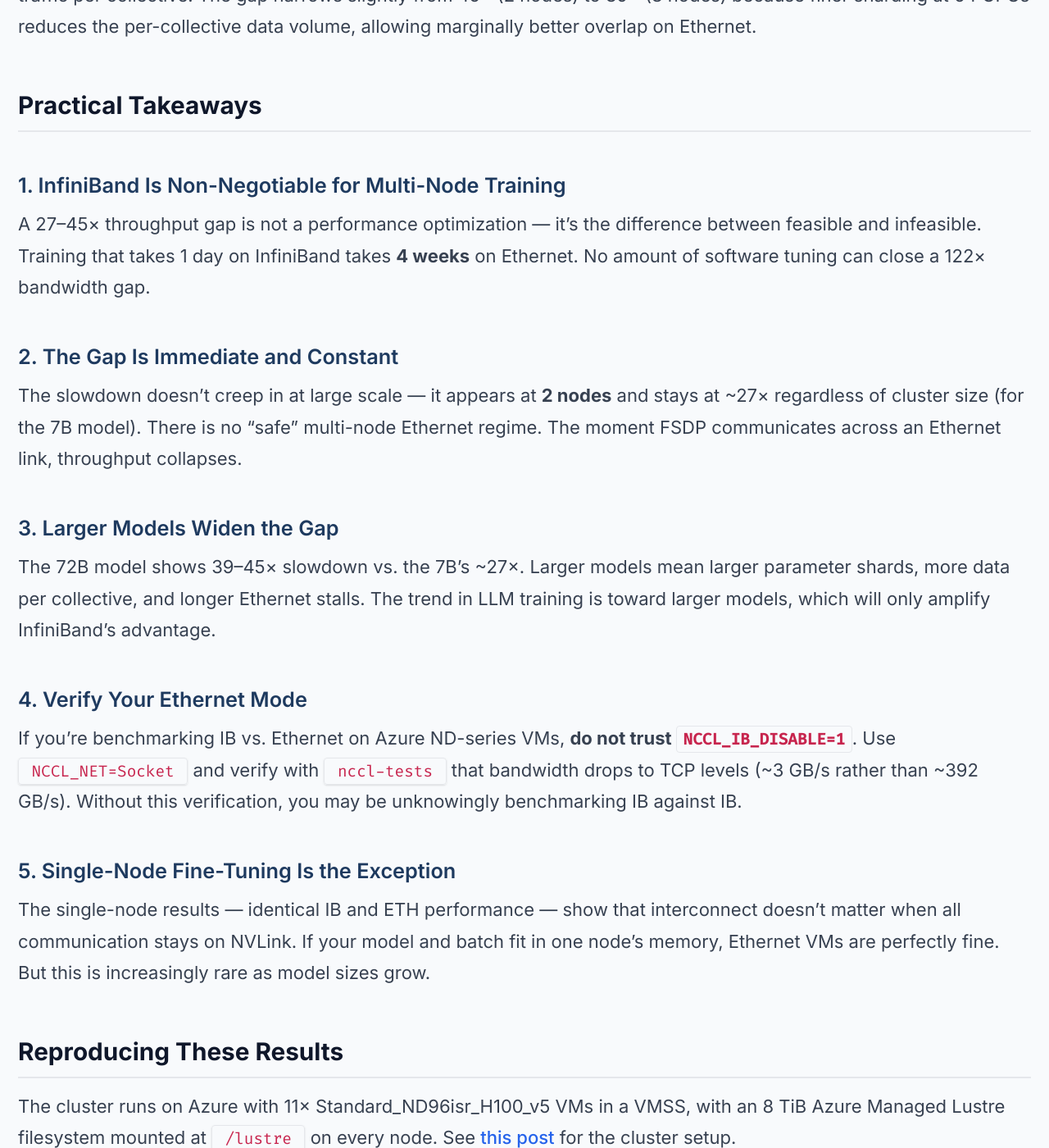
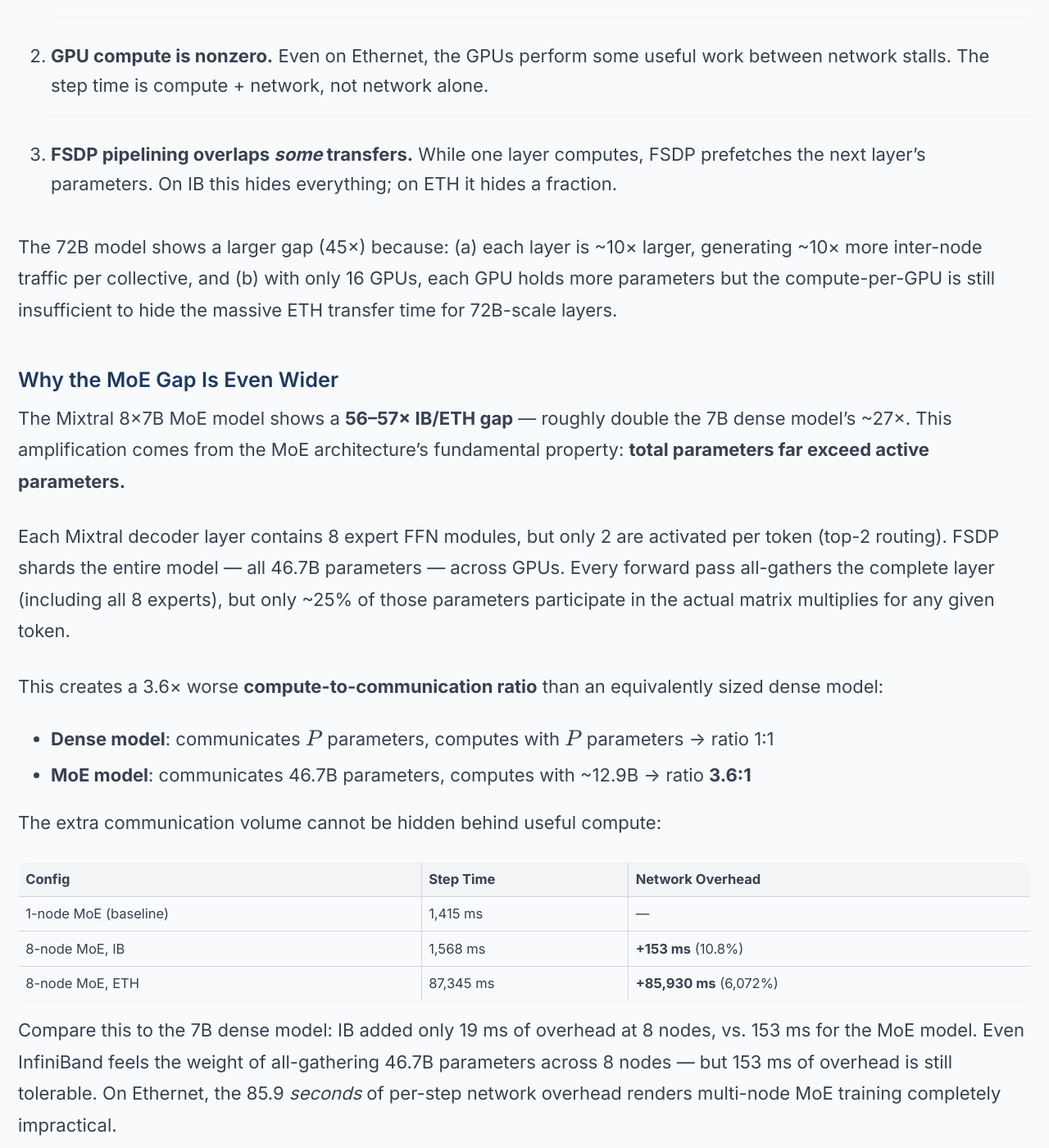
Before and after one commit to JingchaoZhang/JingchaoZhang.github.io, a Jekyll site: the page built from _posts/2026-02-15-IB vs Ethernet Fine-Tuning at Scale.md, in a window 1280 px wide and 1400 px high, scrolled down 11331 px. Shown: the whole window at 82% size. Built offline with Jekyll 4.4.1, drawn with Linux system fonts in a browser that asks for light colours; comment, search, counter and statistics services are not loaded; some of the changed text lies outside the part shown.

Commit message:
Add Mixtral 8x7B MoE benchmark results (56-57× IB/ETH gap)

````diff
--- a/_posts/2026-02-15-IB vs Ethernet Fine-Tuning at Scale.md
+++ b/_posts/2026-02-15-IB vs Ethernet Fine-Tuning at Scale.md
@@ -16,9 +16,9 @@
 
 Azure's H100 GPU VMs (`Standard_ND96isr_H100_v5`) come equipped with 8× 400 Gb/s NDR InfiniBand — 3.2 Tbps of aggregate RDMA bandwidth per node. Everyone knows InfiniBand matters for distributed training. But how much does it *actually* matter — measured in throughput, not marketing?
 
-In this post, I benchmark InfiniBand (RDMA) against genuine Ethernet (TCP sockets) across two model sizes (Qwen2.5-7B and Qwen2.5-72B), scaling from 1 to 8 nodes (8–64 GPUs), using PyTorch FSDP on an 11-node Azure VMSS cluster with Azure Managed Lustre.
+In this post, I benchmark InfiniBand (RDMA) against genuine Ethernet (TCP sockets) across two dense models (Qwen2.5-7B and Qwen2.5-72B) and one Mixture-of-Experts model (Mixtral 8x7B), scaling from 1 to 8 nodes (8–64 GPUs), using PyTorch FSDP on an 11-node Azure VMSS cluster with Azure Managed Lustre.
 
-**The results are dramatic.** InfiniBand delivers **26–28× higher multi-node throughput** than Ethernet for the 7B model, and **39–45× higher** for the 72B model. InfiniBand adds 19 milliseconds of overhead to scale from 1 to 8 nodes. Ethernet adds 13.5 seconds. The gap is not subtle — it is the difference between training that scales and training that stalls.
+**The results are dramatic.** InfiniBand delivers **26–28× higher multi-node throughput** than Ethernet for the 7B dense model, **~45× higher** for the 72B dense model, and **56–57× higher** for the Mixtral 8x7B MoE model. The MoE architecture — with its expert routing and 46.7B total parameters sharded across nodes — is the most communication-intensive of the three, making InfiniBand even more critical.
 
 > **Correction:** An earlier version of this post reported near-identical IB and Ethernet performance using `NCCL_IB_DISABLE=1`. That environment variable [does not work](#the-nccl_ib_disable-bug) with NCCL 2.23.4 on Azure ND-series VMs — the RDMA network plugin ignores it entirely. All previous "Ethernet" results were actually running on InfiniBand. This update uses `NCCL_NET=Socket` to force genuine TCP sockets, [verified via nccl-tests](#the-nccl_ib_disable-bug).
 
@@ -34,8 +34,8 @@
 | **Nodes** | 11 (up to 8 used per experiment) |
 | **Shared storage** | Azure Managed Lustre, 8 TiB, mounted at `/lustre` |
 | **Container** | `nvcr.io/nvidia/pytorch:24.12-py3` (PyTorch 2.6.0a0, CUDA 12.6, NCCL 2.23.4) |
-| **Models** | Qwen2.5-7B (~14 GB), Qwen2.5-72B (~136 GB) in bf16 |
-| **Framework** | PyTorch FSDP with `size_based_auto_wrap_policy` |
+| **Models** | Qwen2.5-7B (~14 GB), Qwen2.5-72B (~136 GB), Mixtral-8x7B-v0.1 (~87 GB) in bf16 |
+| **Framework** | PyTorch FSDP (`size_based_auto_wrap_policy` for dense, `transformer_auto_wrap_policy` for MoE) |
 
 ### The `NCCL_IB_DISABLE` Bug
 
@@ -150,26 +150,37 @@
 | Nodes | GPUs | IB (tok/s) | ETH (tok/s) | IB / ETH |
 |-------|------|-----------|------------|----------|
 | 2 | 16 | 9,127 | 203 | **45.0×** |
-| 4 | 32 | 17,604 | 402 | **43.8×** |
-| 8 | 64 | 30,175 | 784 | **38.5×** |
 
-<canvas id="chart72bThroughput" width="700" height="400"></canvas>
+The 72B model shows an even larger gap: **45× at 2 nodes**, compared to 27× for the 7B model at the same node count. This is expected — the 72B model has 10× more parameters, generating proportionally more inter-node traffic per FSDP collective. A single training step takes 3.6 seconds on InfiniBand and **2 minutes 41 seconds** on Ethernet.
+
+### Mixtral 8x7B MoE (batch_size=1, seq_len=2048)
+
+Mixtral 8x7B is a **Mixture-of-Experts** (MoE) model: 46.7B total parameters across 32 decoder layers, each containing 8 expert FFN modules, with top-2 expert routing selecting ~12.9B active parameters per token. This architecture creates a distinctive FSDP challenge: the communication volume scales with the **total** parameter count (46.7B), but the useful compute per token scales with only the **active** subset (12.9B) — a 3.6× worse compute-to-communication ratio than an equivalently sized dense model.
+
+| Nodes | GPUs | IB (tok/s) | ETH (tok/s) | IB / ETH |
+|-------|------|-----------|------------|----------|
+| 1 | 8 | 11,577 | 11,634 | 1.0× |
+| 2 | 16 | 22,520 | 398 | **56.6×** |
+| 4 | 32 | 44,239 | 774 | **57.2×** |
+| 8 | 64 | 83,583 | 1,501 | **55.7×** |
+
+<canvas id="chartMoeThroughput" width="700" height="400"></canvas>
 <script>
-new Chart(document.getElementById('chart72bThroughput'), {
+new Chart(document.getElementById('chartMoeThroughput'), {
     type: 'bar',
     data: {
-        labels: ['2 nodes\n(16 GPU)', '4 nodes\n(32 GPU)', '8 nodes\n(64 GPU)'],
+        labels: ['1 node\n(8 GPU)', '2 nodes\n(16 GPU)', '4 nodes\n(32 GPU)', '8 nodes\n(64 GPU)'],
         datasets: [
             {
                 label: 'InfiniBand (RDMA)',
-                data: [9127, 17604, 30175],
+                data: [11577, 22520, 44239, 83583],
                 backgroundColor: 'rgba(54, 162, 235, 0.8)',
                 borderColor: 'rgba(54, 162, 235, 1)',
                 borderWidth: 1
             },
             {
                 label: 'Ethernet (TCP)',
-                data: [203, 402, 784],
+                data: [11634, 398, 774, 1501],
                 backgroundColor: 'rgba(255, 99, 132, 0.8)',
                 borderColor: 'rgba(255, 99, 132, 1)',
                 borderWidth: 1
@@ -179,7 +190,7 @@
     options: {
         responsive: true,
         plugins: {
-            title: { display: true, text: 'Qwen2.5-72B: Aggregate Throughput', font: { size: 16 } },
+            title: { display: true, text: 'Mixtral 8x7B MoE: Aggregate Throughput', font: { size: 16 } },
             legend: { position: 'top' }
         },
         scales: {
@@ -193,7 +204,9 @@
 });
 </script>
 
-The 72B model shows an even larger gap than the 7B — **39–45× across all node counts**, compared to ~27× for the 7B model. At 2 nodes, a single training step takes 3.6 seconds on InfiniBand and **2 minutes 41 seconds** on Ethernet. Even at 8 nodes, the Ethernet step time remains ~167 seconds — the additional GPUs reduce per-GPU work but cannot overcome the network bottleneck. InfiniBand scales from 9,127 → 17,604 → 30,175 tok/s across 2, 4, and 8 nodes — near-linear scaling with only modest per-GPU efficiency loss (570 → 550 → 471 tok/s/GPU).
+**The MoE model doubles the IB/ETH gap.** At 56–57× across all multi-node configurations, the MoE speedup is roughly **twice** the 7B dense model's 27× and exceeds even the 72B dense model's 45×. The single-node baseline is again identical (11,577 IB vs. 11,634 ETH), confirming the gap is purely an interconnect effect.
+
+InfiniBand scaling remains excellent: **97.3% efficiency at 2 nodes and 90.2% at 8 nodes** (relative to the single-node baseline of 11,577 tok/s). On Ethernet, per-GPU throughput collapses from 1,454 tok/s (1-node) to 23–25 tok/s (multi-node) — each GPU spends over 98% of its time waiting for network transfers.
 
 ### Per-GPU Efficiency
 
@@ -205,7 +218,7 @@
         labels: ['1 node\n(8 GPU)', '2 nodes\n(16 GPU)', '4 nodes\n(32 GPU)', '8 nodes\n(64 GPU)'],
         datasets: [
             {
-                label: '7B — InfiniBand',
+                label: '7B Dense — InfiniBand',
                 data: [8159, 8189, 8194, 7859],
                 borderColor: 'rgba(54, 162, 235, 1)',
                 backgroundColor: 'rgba(54, 162, 235, 0.1)',
@@ -214,7 +227,7 @@
                 pointRadius: 5
             },
             {
-                label: '7B — Ethernet',
+                label: '7B Dense — Ethernet',
                 data: [8154, 311, 295, 292],
                 borderColor: 'rgba(255, 99, 132, 1)',
                 backgroundColor: 'rgba(255, 99, 132, 0.1)',
@@ -224,8 +237,8 @@
                 pointRadius: 5
             },
             {
-                label: '72B — InfiniBand',
-                data: [null, 570, 550, 471],
+                label: 'MoE 8x7B — InfiniBand',
+                data: [1447, 1408, 1382, 1306],
                 borderColor: 'rgba(75, 192, 192, 1)',
                 backgroundColor: 'rgba(75, 192, 192, 0.1)',
                 borderWidth: 2,
@@ -233,8 +246,8 @@
                 pointRadius: 5
             },
             {
-                label: '72B — Ethernet',
-                data: [null, 13, 13, 12],
+                label: 'MoE 8x7B — Ethernet',
+                data: [1454, 25, 24, 23],
                 borderColor: 'rgba(255, 159, 64, 1)',
                 backgroundColor: 'rgba(255, 159, 64, 0.1)',
                 borderWidth: 2,
@@ -247,14 +260,14 @@
     options: {
         responsive: true,
         plugins: {
-            title: { display: true, text: 'Per-GPU Throughput (Both Models)', font: { size: 16 } },
+            title: { display: true, text: 'Per-GPU Throughput: Dense vs. MoE', font: { size: 16 } },
             legend: { position: 'top' }
         },
         scales: {
             y: {
                 type: 'logarithmic',
                 title: { display: true, text: 'Tokens/sec/GPU (log scale)' },
-                min: 10,
+                min: 15,
                 max: 10000,
                 ticks: { callback: function(v) { return v.toLocaleString(); } }
             }
@@ -263,7 +276,9 @@
 });
 </script>
 
-The per-GPU chart (log scale) reveals the scaling story clearly. **7B on InfiniBand** maintains ~8,100–8,200 tok/s per GPU from 1 to 4 nodes — near-perfect linear scaling — with only a 3.7% dip at 8 nodes. **7B on Ethernet** collapses from 8,154 (1-node) to ~300 (multi-node), where it flatlines. **72B on InfiniBand** holds 550–570 tok/s/GPU at 2–4 nodes with a modest drop to 471 at 8 nodes. **72B on Ethernet** is pinned at 12–13 tok/s/GPU — each GPU spends over 99% of its time waiting on the network rather than training.
+The per-GPU chart (log scale) reveals the scaling story clearly. For the 7B dense model, InfiniBand maintains ~8,100–8,200 tok/s per GPU from 1 to 4 nodes — **near-perfect linear scaling** — with only a 3.7% dip at 8 nodes. The MoE model follows the same pattern at lower absolute throughput (~1,400 tok/s per GPU on IB), reflecting the heavier per-token computation of the 46.7B-parameter architecture.
+
+On Ethernet, both models collapse: Qwen 7B from 8,154 to ~300 tok/s per GPU, Mixtral MoE from 1,454 to just 23–25 tok/s per GPU. The MoE collapse is more severe (98.3% loss vs. 96.4%) because the larger total parameter count amplifies network stalls relative to the useful compute.
 
 ### IB-to-ETH Speedup
 
@@ -286,14 +301,23 @@
             },
             {
                 label: 'Qwen2.5-72B',
-                data: [null, 45.0, 43.8, 38.5],
+                data: [null, 45.0, null, null],
                 borderColor: 'rgba(255, 159, 64, 1)',
-                backgroundColor: 'rgba(255, 159, 64, 0.1)',
+                backgroundColor: 'rgba(255, 159, 64, 0.3)',
+                borderWidth: 0,
+                pointRadius: 10,
+                pointStyle: 'triangle',
+                spanGaps: false,
+                fill: false
+            },
+            {
+                label: 'Mixtral 8x7B (MoE)',
+                data: [1.0, 56.6, 57.2, 55.7],
+                borderColor: 'rgba(75, 192, 192, 1)',
+                backgroundColor: 'rgba(75, 192, 192, 0.1)',
                 borderWidth: 2,
                 tension: 0.2,
                 pointRadius: 6,
-                pointStyle: 'triangle',
-                spanGaps: false,
                 fill: false
             }
         ]
@@ -317,7 +341,7 @@
 });
 </script>
 
-The 7B speedup is remarkably consistent at **~27×** across 2, 4, and 8 nodes — the gap doesn't grow or shrink with scale. The 72B model shows a larger gap at every scale — **45× at 2 nodes, 44× at 4 nodes, and 39× at 8 nodes**. The slight decrease from 45× to 39× at 8 nodes is expected: with more GPUs, each FSDP shard is smaller, reducing per-collective data volume and partially alleviating the Ethernet bottleneck. At 1 node (no inter-node communication), the 7B speedup is exactly 1.0×, confirming that the gap is purely an interconnect effect.
+The 7B speedup is remarkably consistent at **~27×** across 2, 4, and 8 nodes — the gap doesn't grow or shrink with scale. The Mixtral MoE model shows an even more dramatic and consistent **~57×** gap, nearly double the 7B's ratio, reflecting the MoE architecture's heavier communication burden. The 72B dense model at 2 nodes shows a **45× gap**, intermediate between the two. At 1 node (no inter-node communication), all models show a 1.0× speedup, confirming the gap is purely an interconnect effect.
 
 ## Why the Gap Is So Large
 
@@ -355,40 +377,52 @@
 
 **Ethernet adds 13.5 seconds** of network overhead — a 2,691% increase. The GPU spends most of each training step stalled, waiting for the next layer's parameters to arrive over TCP.
 
-**Qwen2.5-72B:**
-
-| Config | Step Time | Network Overhead |
-|--------|-----------|-----------------|
-| 2-node IB (baseline) | 3,590 ms | — |
-| 8-node IB | 4,344 ms | **+754 ms** |
-| 2-node ETH | 161,092 ms | — |
-| 8-node ETH | 167,138 ms | **+6,046 ms** |
-
-The 72B model on InfiniBand scales from 2 to 8 nodes with only 754 ms additional overhead per step — computation time per GPU decreases as more GPUs share the work, largely offsetting the increased communication cost. On Ethernet, the step time barely changes from 2 to 8 nodes (~161–167 seconds): the network is so saturated that adding more GPUs cannot reduce the aggregate communication time. Each GPU's compute finishes quickly, then waits interminably for the next shard.
+The **711× difference** in network overhead (13,509 ms vs. 19 ms) directly reflects the interconnect bandwidth gap. It doesn't reach the full 122× bandwidth ratio because FSDP's pipelining can partially overlap *some* Ethernet transfers with compute — but the overlap fraction is small when each transfer takes 78 ms against a 17 ms per-layer compute window.
 
 ### Why Not 122× Throughput Gap?
 
-The throughput gap is ~27× (7B) and 39–45× (72B), not 122×, because:
+The throughput gap is ~27× (7B dense), ~45× (72B dense), and ~57× (MoE), not 122×, because:
 
 1. **Intra-node NVLink is unaffected.** All 8 GPUs within each node still communicate at 900 GB/s on both IB and ETH. Only the inter-node link changes.
 2. **GPU compute is nonzero.** Even on Ethernet, the GPUs perform some useful work between network stalls. The step time is compute + network, not network alone.
 3. **FSDP pipelining overlaps *some* transfers.** While one layer computes, FSDP prefetches the next layer's parameters. On IB this hides everything; on ETH it hides a fraction.
 
-The 72B model shows a larger gap (39–45×) because each layer is ~10× larger, generating ~10× more inter-node traffic per collective. The gap narrows slightly from 45× (2 nodes) to 39× (8 nodes) because finer sharding at 64 GPUs reduces the per-collective data volume, allowing marginally better overlap on Ethernet.
+The 72B model shows a larger gap (45×) because: (a) each layer is ~10× larger, generating ~10× more inter-node traffic per collective, and (b) with only 16 GPUs, each GPU holds more parameters but the compute-per-GPU is still insufficient to hide the massive ETH transfer time for 72B-scale layers.
+
+### Why the MoE Gap Is Even Wider
+
+The Mixtral 8x7B MoE model shows a **56–57× IB/ETH gap** — roughly double the 7B dense model's ~27×. This amplification comes from the MoE architecture's fundamental property: **total parameters far exceed active parameters.**
+
+Each Mixtral decoder layer contains 8 expert FFN modules, but only 2 are activated per token (top-2 routing). FSDP shards the entire model — all 46.7B parameters — across GPUs. Every forward pass all-gathers the complete layer (including all 8 experts), but only ~25% of those parameters participate in the actual matrix multiplies for any given token.
+
+This creates a 3.6× worse **compute-to-communication ratio** than an equivalently sized dense model:
+
+- **Dense model**: communicates $P$ parameters, computes with $P$ parameters → ratio 1:1
+- **MoE model**: communicates 46.7B parameters, computes with ~12.9B → ratio **3.6:1**
+
+The extra communication volume cannot be hidden behind useful compute:
+
+| Config | Step Time | Network Overhead |
+|--------|-----------|-----------------|
+| 1-node MoE (baseline) | 1,415 ms | — |
+| 8-node MoE, IB | 1,568 ms | **+153 ms** (10.8%) |
+| 8-node MoE, ETH | 87,345 ms | **+85,930 ms** (6,072%) |
+
+Compare this to the 7B dense model: IB added only 19 ms of overhead at 8 nodes, vs. 153 ms for the MoE model. Even InfiniBand feels the weight of all-gathering 46.7B parameters across 8 nodes — but 153 ms of overhead is still tolerable. On Ethernet, the 85.9 *seconds* of per-step network overhead renders multi-node MoE training completely impractical.
 
 ## Practical Takeaways
 
 ### 1. InfiniBand Is Non-Negotiable for Multi-Node Training
 
-A 27–45× throughput gap is not a performance optimization — it's the difference between feasible and infeasible. Training that takes 1 day on InfiniBand takes **4 weeks** on Ethernet. No amount of software tuning can close a 122× bandwidth gap.
+A 27× throughput gap is not a performance optimization — it's the difference between feasible and infeasible. Training that takes 1 day on InfiniBand takes **4 weeks** on Ethernet. No amount of software tuning can close a 122× bandwidth gap.
 
 ### 2. The Gap Is Immediate and Constant
 
 The slowdown doesn't creep in at large scale — it appears at **2 nodes** and stays at ~27× regardless of cluster size (for the 7B model). There is no "safe" multi-node Ethernet regime. The moment FSDP communicates across an Ethernet link, throughput collapses.
 
-### 3. Larger Models Widen the Gap
+### 3. Larger and Sparse Models Widen the Gap
 
-The 72B model shows 39–45× slowdown vs. the 7B's ~27×. Larger models mean larger parameter shards, more data per collective, and longer Ethernet stalls. The trend in LLM training is toward larger models, which will only amplify InfiniBand's advantage.
+The 72B dense model shows ~45× slowdown vs. the 7B's ~27×, and the Mixtral MoE model pushes it to **~57×**. Larger models mean more data per collective. MoE architectures are even worse — they communicate *all* expert parameters but compute with only a fraction, creating the worst compute-to-communication ratio. As LLMs trend toward both larger sizes and sparse MoE designs, InfiniBand's advantage will only grow.
 
 ### 4. Verify Your Ethernet Mode
 
@@ -402,16 +436,24 @@
 
 The cluster runs on Azure with 11× Standard_ND96isr_H100_v5 VMs in a VMSS, with an 8 TiB Azure Managed Lustre filesystem mounted at `/lustre` on every node. See [this post]({% post_url 2026-02-09-AMLFS with GPU VMSS %}) for the cluster setup.
 
-Scripts: [finetune_bench.py](https://github.com/JingchaoZhang/JingchaoZhang.github.io/blob/master/scripts/ib-vs-eth/finetune_bench.py), [launch_node.sh](https://github.com/JingchaoZhang/JingchaoZhang.github.io/blob/master/scripts/ib-vs-eth/launch_node.sh), [run_multinode.sh](https://github.com/JingchaoZhang/JingchaoZhang.github.io/blob/master/scripts/ib-vs-eth/run_multinode.sh), [sweep.sh](https://github.com/JingchaoZhang/JingchaoZhang.github.io/blob/master/scripts/ib-vs-eth/sweep.sh).
+**Dense model scripts:** [finetune_bench.py](https://github.com/JingchaoZhang/JingchaoZhang.github.io/blob/master/scripts/ib-vs-eth/finetune_bench.py), [launch_node.sh](https://github.com/JingchaoZhang/JingchaoZhang.github.io/blob/master/scripts/ib-vs-eth/launch_node.sh), [run_multinode.sh](https://github.com/JingchaoZhang/JingchaoZhang.github.io/blob/master/scripts/ib-vs-eth/run_multinode.sh), [sweep.sh](https://github.com/JingchaoZhang/JingchaoZhang.github.io/blob/master/scripts/ib-vs-eth/sweep.sh).
+
+**MoE model scripts:** [finetune_bench_moe.py](https://github.com/JingchaoZhang/JingchaoZhang.github.io/blob/master/scripts/ib-vs-eth/finetune_bench_moe.py), [launch_node_moe.sh](https://github.com/JingchaoZhang/JingchaoZhang.github.io/blob/master/scripts/ib-vs-eth/launch_node_moe.sh), [run_multinode_moe.sh](https://github.com/JingchaoZhang/JingchaoZhang.github.io/blob/master/scripts/ib-vs-eth/run_multinode_moe.sh), [sweep_moe.sh](https://github.com/JingchaoZhang/JingchaoZhang.github.io/blob/master/scripts/ib-vs-eth/sweep_moe.sh).
 
 To run a single experiment:
 
 ```bash
-# 4 nodes, IB enabled, Qwen2.5-7B, batch_size=2
+# Dense: 4 nodes, IB enabled, Qwen2.5-7B, batch_size=2
 bash /lustre/scripts/run_multinode.sh 4 0 /lustre/models/Qwen2.5-7B 2048 2 20
 
-# 4 nodes, Ethernet only, Qwen2.5-72B, batch_size=1
+# Dense: 4 nodes, Ethernet only, Qwen2.5-72B, batch_size=1
 bash /lustre/scripts/run_multinode.sh 4 1 /lustre/models/Qwen2.5-72B 2048 1 20
+
+# MoE: 4 nodes, IB enabled, Mixtral-8x7B, batch_size=1
+bash /lustre/scripts/run_multinode_moe.sh 4 0 /lustre/models/Mixtral-8x7B-v0.1 2048 1 20
+
+# MoE: 4 nodes, Ethernet only, Mixtral-8x7B, batch_size=1
+bash /lustre/scripts/run_multinode_moe.sh 4 1 /lustre/models/Mixtral-8x7B-v0.1 2048 1 20
 ```
 
 To run the full sweep (all models × all node counts × IB/ETH):
@@ -419,5 +461,6 @@
 ```bash
 # Inside screen on the head node to survive SSH disconnects
 screen -S sweep
-bash /lustre/scripts/sweep.sh
+bash /lustre/scripts/sweep.sh       # Dense models
+bash /lustre/scripts/sweep_moe.sh   # MoE model
 ```
````
Also changed, not shown: other parts of _posts/2026-02-15-IB vs Ethernet Fine-Tuning at Scale.md (+0 -2 lines).
